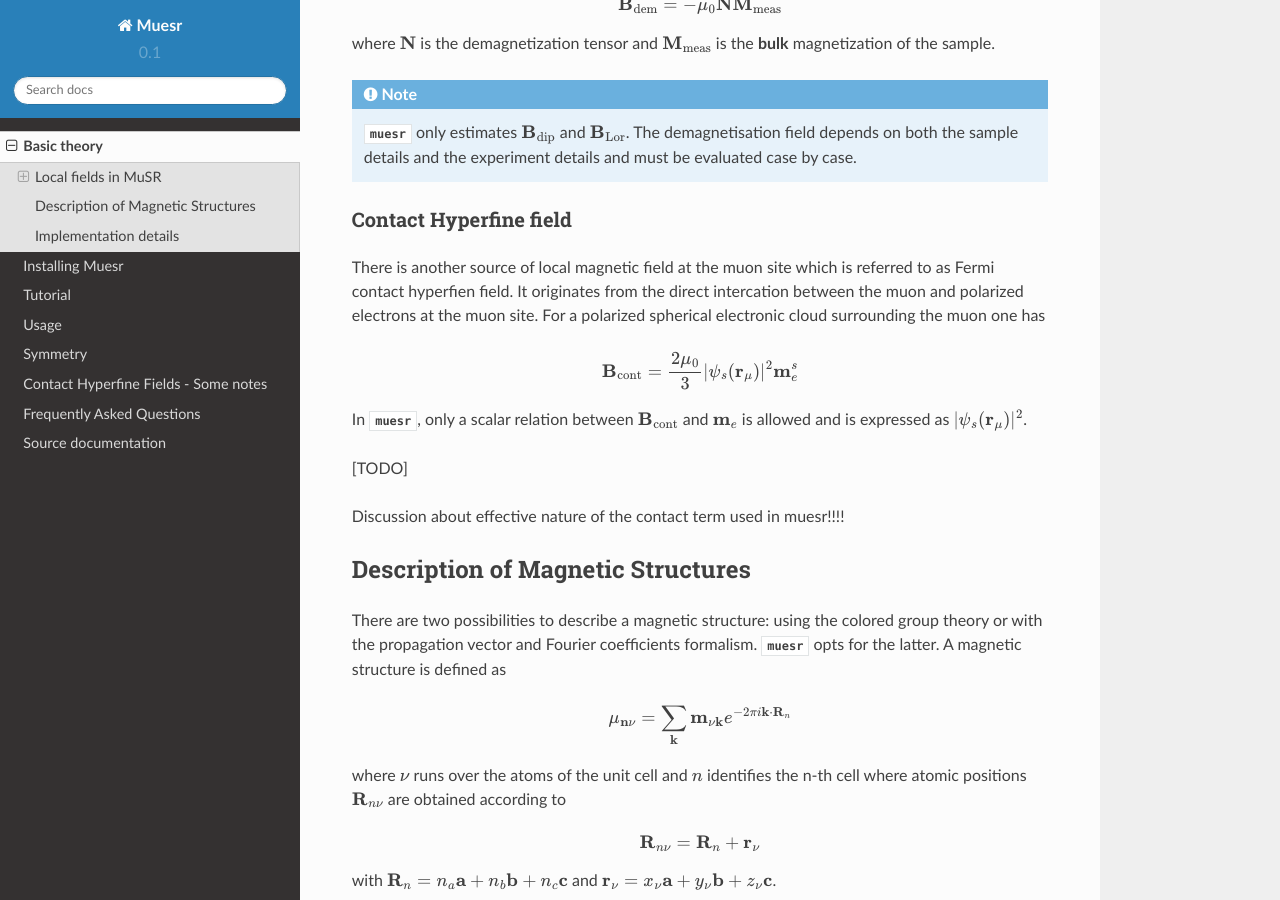
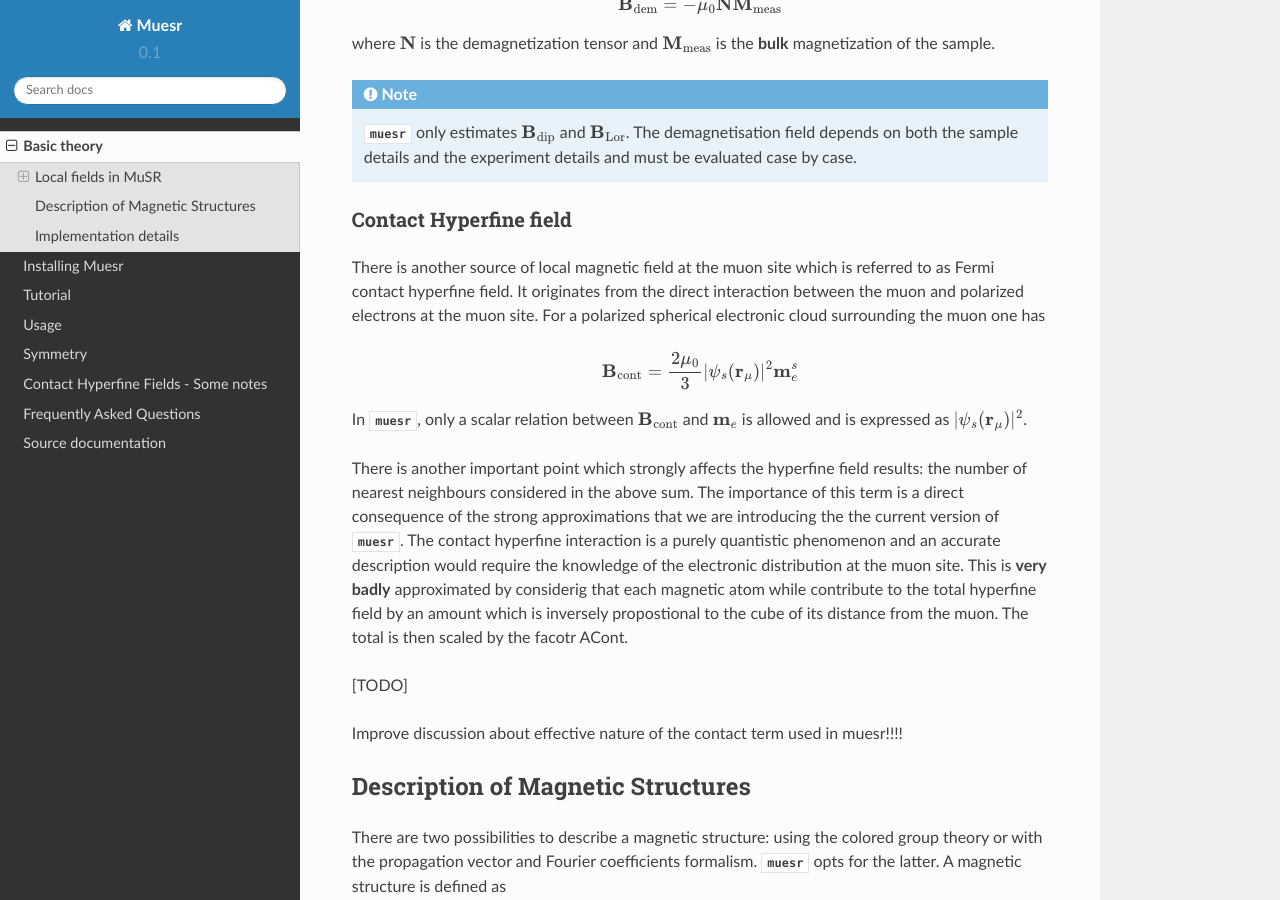
Before and after one commit to bonfus/muesr, a Sphinx documentation site: the page built from docs/Intro.rst, in a window 1280 px wide and 900 px high, scrolled down 1123 px. Built offline with Sphinx 7.4.7 and the Read the Docs theme 2.0.0, drawn with Linux system fonts in a browser that asks for light colours.

Commit message:
minor changes and typos corrected

```diff
--- a/docs/Intro.rst
+++ b/docs/Intro.rst
@@ -79,8 +79,8 @@ Contact Hyperfine field
 
 
 There is another source of local magnetic field at the muon site
-which is referred to as Fermi contact hyperfien field.
-It originates from the direct intercation between the muon and polarized
+which is referred to as Fermi contact hyperfine field.
+It originates from the direct interaction between the muon and polarized
 electrons at the muon site.
 For a polarized spherical electronic cloud surrounding the muon one has
 
@@ -91,13 +91,21 @@ For a polarized spherical electronic cloud surrounding the muon one has
 In :py:mod:`muesr`, only a scalar relation between :math:`\mathbf{B_{\mathrm{cont}}}` and
 :math:`\mathbf{m}_e` is allowed and is expressed as :math:`\vert \psi_s (\mathbf{r}_\mu) \vert ^2`.
 
+There is another important point which strongly affects the hyperfine
+field results: the number of nearest neighbours considered in the above sum.
+The importance of this term is a direct consequence of the strong
+approximations that we are introducing the the current version of :py:mod:`muesr`.
+The contact hyperfine interaction is a purely quantistic phenomenon and
+an accurate description would require the knowledge of the electronic
+distribution at the muon site.
+This is **very badly** approximated by considerig that each magnetic
+atom while contribute to the total hyperfine field by an amount which is
+inversely propostional to the cube of its distance from the muon. The
+total is then scaled by the facotr ACont.
+
 [TODO]
 
-Discussion about effective nature of the contact term used in muesr!!!!
-
-
-
-
+Improve discussion about effective nature of the contact term used in muesr!!!!
 
 
 .. _intro_description_of_magnetic_structures:
--- a/docs/Tutorial.rst
+++ b/docs/Tutorial.rst
@@ -9,7 +9,7 @@ help a lot but it is not needed.
 First steps with muesr
 ---------------------------
 
-Preliminaries: definig the sample
+Definig the sample
 +++++++++++++++++++++++++++++++++
 
 The fundamental component of muesr is the :class:`~Sample` object.
```
Also changed, not shown: docs/Usage.rst (+6 -5 lines), 1 other file.
